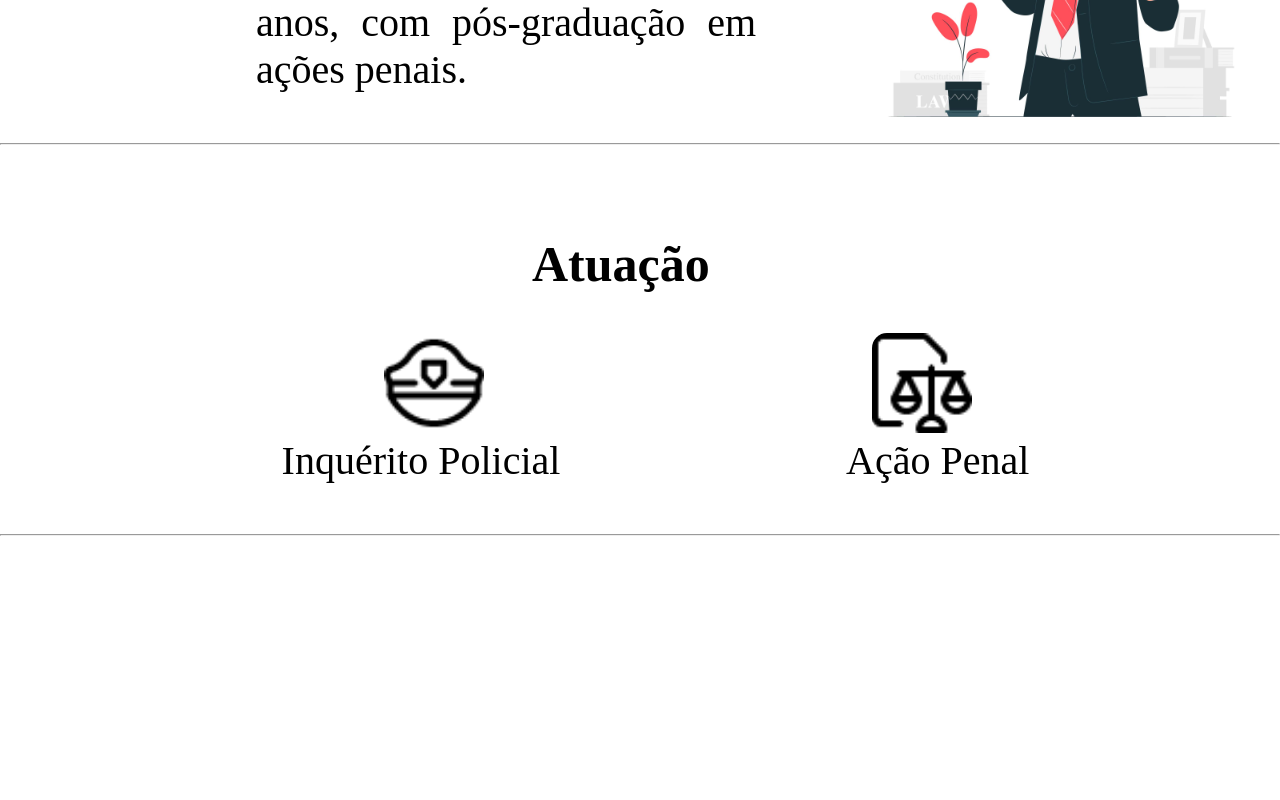
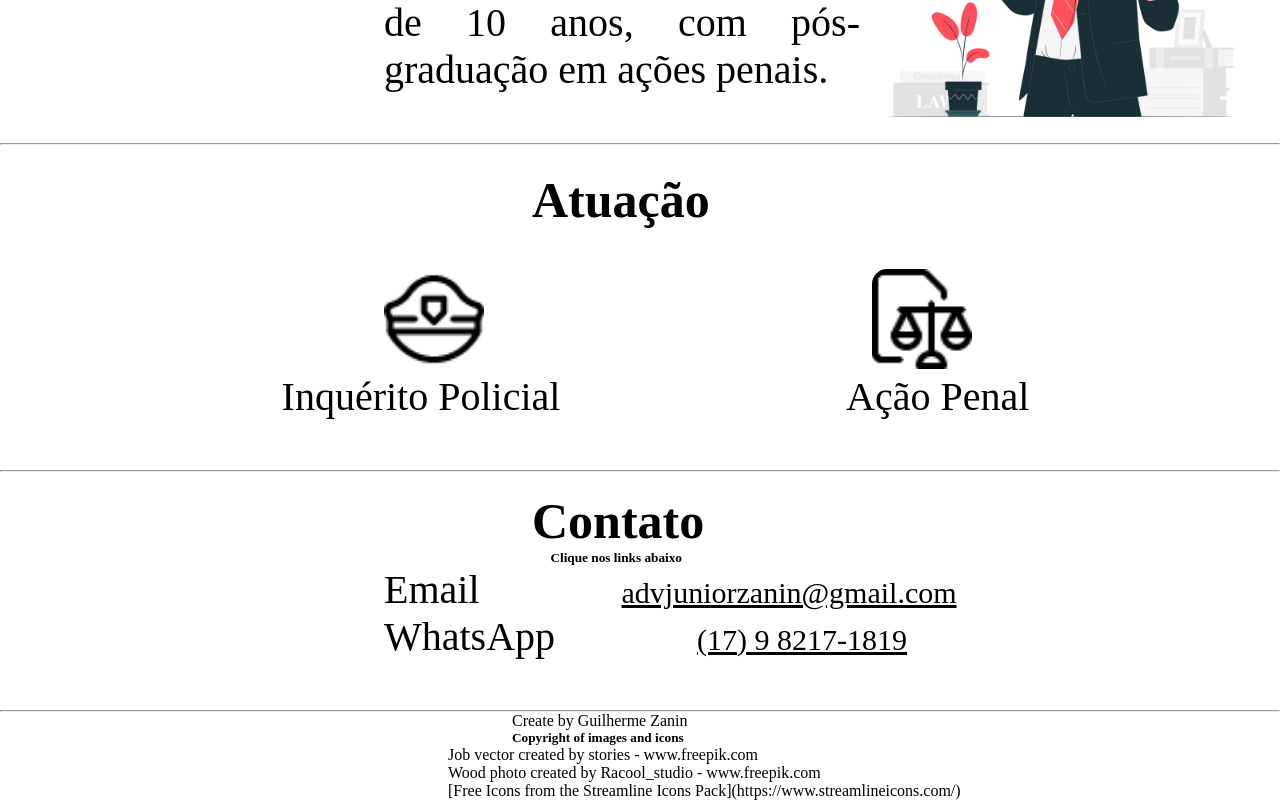
Before and after one commit to GuilhermeZaninPs/AdvocaciaSite, a plain HTML site: page index.html in a window 1280 px wide. Shown: the part 892-1692 px from the top of the page. Before the commit the page ends 1428 px from the top, so only its background shows below. Drawn offline with Linux system fonts and the light colour scheme.

Commit message:
upload files

```diff
--- a/index.html
+++ b/index.html
@@ -41,12 +41,23 @@
     </section>
     <hr>
     <section class="contact">
+        <div class="enter-contact">
+            <h2>Contato</h2>
+            <h5>Clique nos links abaixo</h5>
+            <p>Email</p>
+            <a href="mailto:advjuniorzanin@gmail.com">advjuniorzanin@gmail.com</a>
+            <p>WhatsApp</p>
+            <a href="https://wa.me/5517982171819?text=Você poderia me ajudar?">(17) 9 8217-1819</a>
+        </div>
+    </section>
+    <hr>
 
-    </section>
+    <footer>
+        <p>Create by Guilherme Zanin</p>
+        <h5>Copyright of images and icons</h5>
+        <a href="https://www.freepik.com/vectors/job">Job vector created by stories - www.freepik.com</a> <br>
+        <a href="https://www.freepik.com/photos/wood">Wood photo created by Racool_studio - www.freepik.com</a>
+        <a href="https://www.streamlineicons.com/">[Free Icons from the Streamline Icons Pack](https://www.streamlineicons.com/)</a>
+    </footer>
 </body>
 </html>
-
-
-
-<!--<a href="https://www.freepik.com/photos/wood">Wood photo created by Racool_studio - www.freepik.com</a>-->
-<!--<a href="https://www.freepik.com/vectors/job">Job vector created by stories - www.freepik.com</a>-->
--- a/style/style.css
+++ b/style/style.css
@@ -56,13 +56,13 @@ img {
 }
 
 h2 {
-    margin-left: 27%;
+    margin-left: 40%;
     width: 400px;
     font-size: 50px;
     padding: 20px;
 }
 .about-me-description {
-    margin-left: 20%;
+    margin-left: 30%;
     width: 500px;
     font-size: 40px;
     text-align: justify;
@@ -71,7 +71,7 @@ hr {
     margin-top: 50px;
 }
 .actuation-h {
-    margin-top: 70px;
+    margin-top: 6px;
     margin-left: 40%;
 }
 
@@ -96,3 +96,46 @@ hr {
     font-size: 40px;
     text-align: justify;
 }
+
+.enter-contact h2 {
+    margin-left: 40%;
+    margin-bottom: 0;
+    padding-bottom: 0;
+}
+
+.enter-contact p {
+    font-size: 40px;
+    margin-left: 30%;
+    display: inline;
+}
+
+.enter-contact a {
+    background-color: white;
+    font-size: 30px;
+    text-decoration: underline;
+    margin-left: 10%;
+
+}
+h5 {
+    margin-left: 43%;
+    margin-top: 0;
+    padding: 0;
+    font-weight: bold;
+}
+footer h5 {
+    margin-left: 40%;
+    margin-top: 0;
+    padding: 0;
+    font-weight: bold;
+}
+
+footer p {
+    display: block;
+    margin-left: 40%;
+}
+
+footer a {
+    background-color: white;
+    margin-left: 35%;
+    padding: 0;
+}
```
